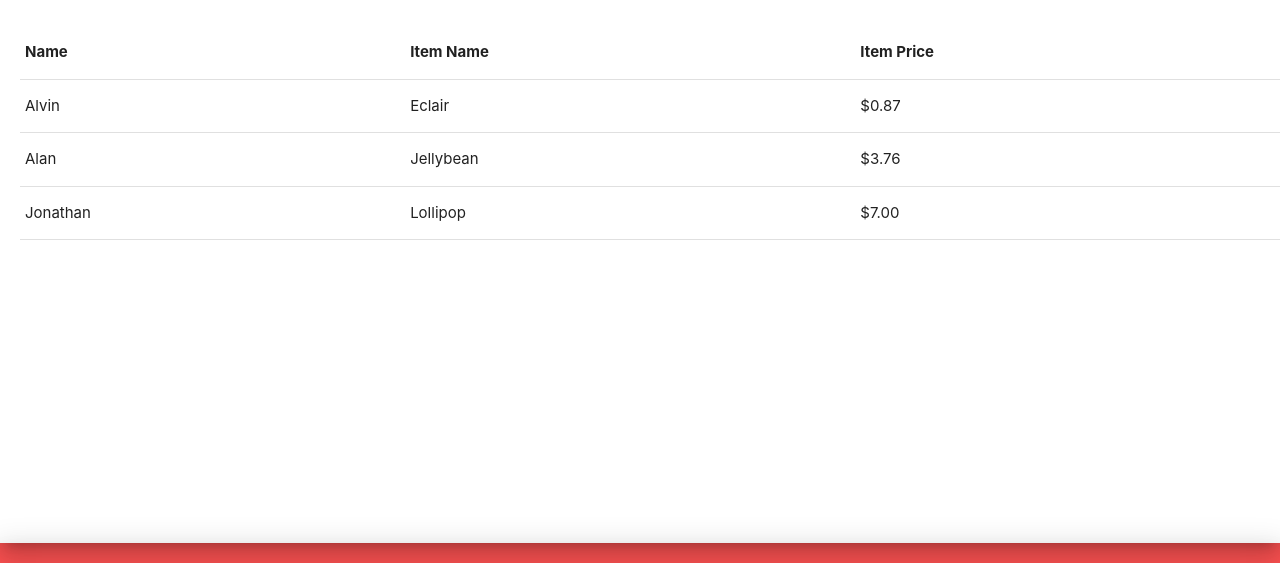
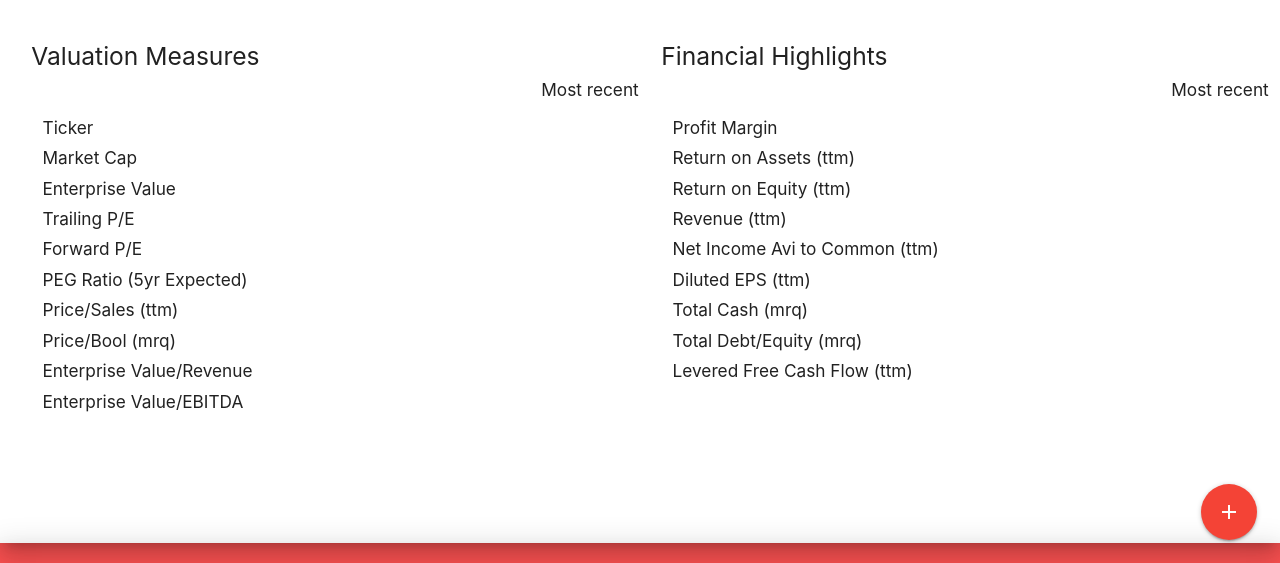
Before and after one commit to BonelessWater/TradingBot, a Django app: template templates/research.html in a window 1280 px wide. Shown: the part 237-800 px from the top of the page. Run offline with Django 5.2, Linux system fonts and the light colour scheme; the template is opened without the code that fills it, so the values that code supplies are empty; some libraries are stand-ins or nearby versions.

Commit message:
Additional research items

```diff
--- a/templates/research.html
+++ b/templates/research.html
@@ -33,34 +33,62 @@
     </div>
 </div>
 
+<div class="row">
+    <div class="col s6">
+        <h5 class="left-align">Valuation Measures</h5>
+        <h6 class="right-align">Most recent</h6>
 
-<table>
-    <thead>
-        <tr>
-            <th>Name</th>
-            <th>Item Name</th>
-            <th>Item Price</th>
-        </tr>
-    </thead>
+        <div class="col s6">
+            <h6 class="left-align">Ticker</h6>
+            <h6 class="left-align">Market Cap</h6>
+            <h6 class="left-align">Enterprise Value</h6>
+            <h6 class="left-align">Trailing P/E</h6>
+            <h6 class="left-align">Forward P/E</h6>
+            <h6 class="left-align">PEG Ratio (5yr Expected)</h6>
+            <h6 class="left-align">Price/Sales (ttm)</h6>
+            <h6 class="left-align">Price/Bool (mrq)</h6>
+            <h6 class="left-align">Enterprise Value/Revenue</h6>
+            <h6 class="left-align">Enterprise Value/EBITDA</h6>
 
-    <tbody>
-        <tr>
-        <td>Alvin</td>
-        <td>Eclair</td>
-        <td>$0.87</td>
-        </tr>
-        <tr>
-        <td>Alan</td>
-        <td>Jellybean</td>
-        <td>$3.76</td>
-        </tr>
-        <tr>
-        <td>Jonathan</td>
-        <td>Lollipop</td>
-        <td>$7.00</td>
-        </tr>
-    </tbody>
-</table>
+        </div>
+
+        <div class="col s6">
+                {% for key, item in valuation.items %}
+                    <h6 class="right-align">{{ item }}</h6>
+                {% endfor %}
+        </div>
+    </div>
+
+    <div class="col s6">
+        <h5 class="left-align">Financial Highlights</h5>
+        <h6 class="right-align">Most recent</h6>
+
+        <div class="col s6">
+            <h6 class="left-align">Profit Margin</h6>
+            <h6 class="left-align">Return on Assets (ttm)</h6>
+            <h6 class="left-align">Return on Equity (ttm)</h6>
+            <h6 class="left-align">Revenue (ttm)</h6>
+            <h6 class="left-align">Net Income Avi to Common (ttm)</h6>
+            <h6 class="left-align">Diluted EPS (ttm)</h6>
+            <h6 class="left-align">Total Cash (mrq)</h6>
+            <h6 class="left-align">Total Debt/Equity (mrq)</h6>
+            <h6 class="left-align">Levered Free Cash Flow (ttm)</h6>
+
+        </div>
+
+        <div class="col s6">
+                {% for key, item in finance.items %}
+                    <h6 class="right-align">{{ item }}</h6>
+                {% endfor %}
+        </div>
+    </div>
+
+
+</div>
+
+<div class="fixed-action-btn">
+    <a id="toggle-button" class="btn-floating  btn-large waves-effect waves-light red bottom right "><i class="material-icons">add</i></a>
+</div>
 
 <script>
 
--- a/weights.txt
+++ b/weights.txt
@@ -1 +1 @@
-{'TSLA': 0.22156, 'STX': 0.14698, 'TRGP': 0.52341, 'SWKS': 0.04991, 'TER': 0.05815}
+{'TSLA': 0.20777, 'SWKS': 0.10964, 'RCL': 0.0, 'NOW': 0.16652, 'TRGP': 0.51607}
```
Also changed, not shown: playground/views.py (+47 -38 lines), templates/parameters.html (+7 -3 lines).
